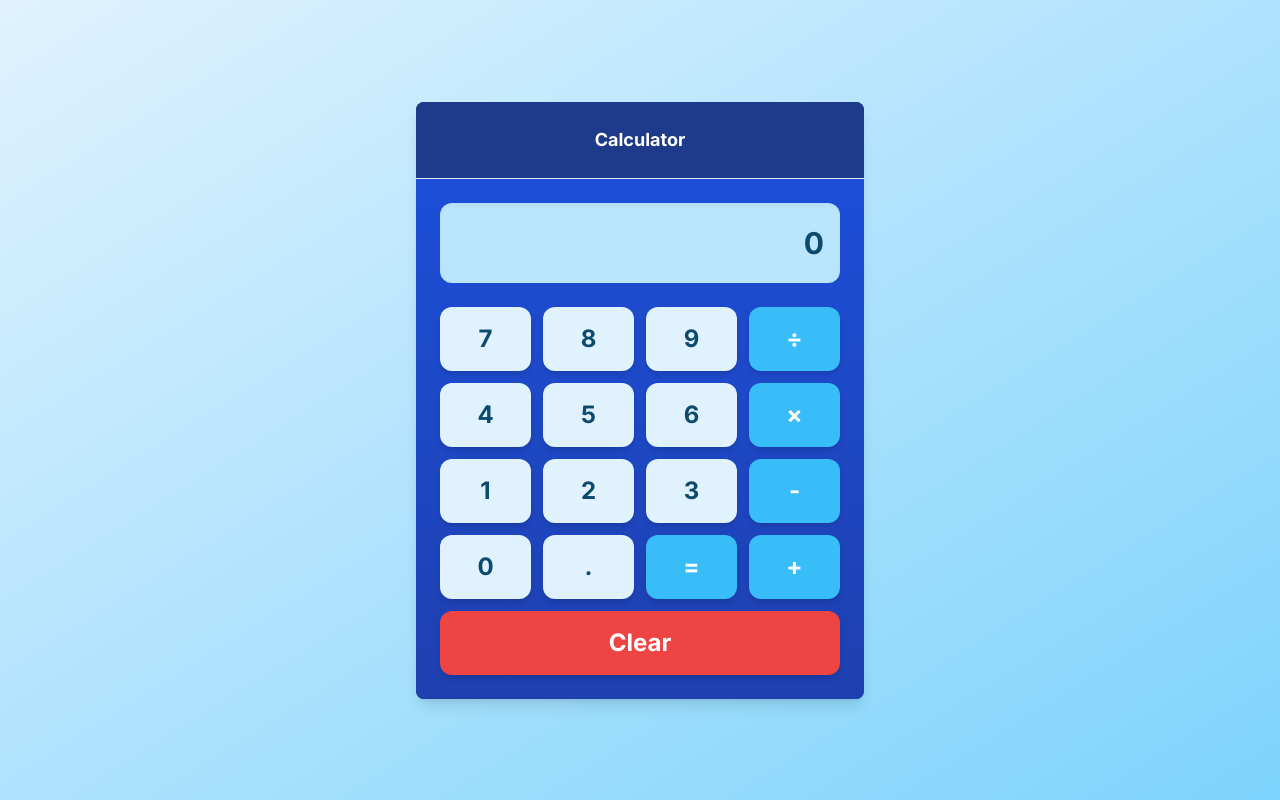
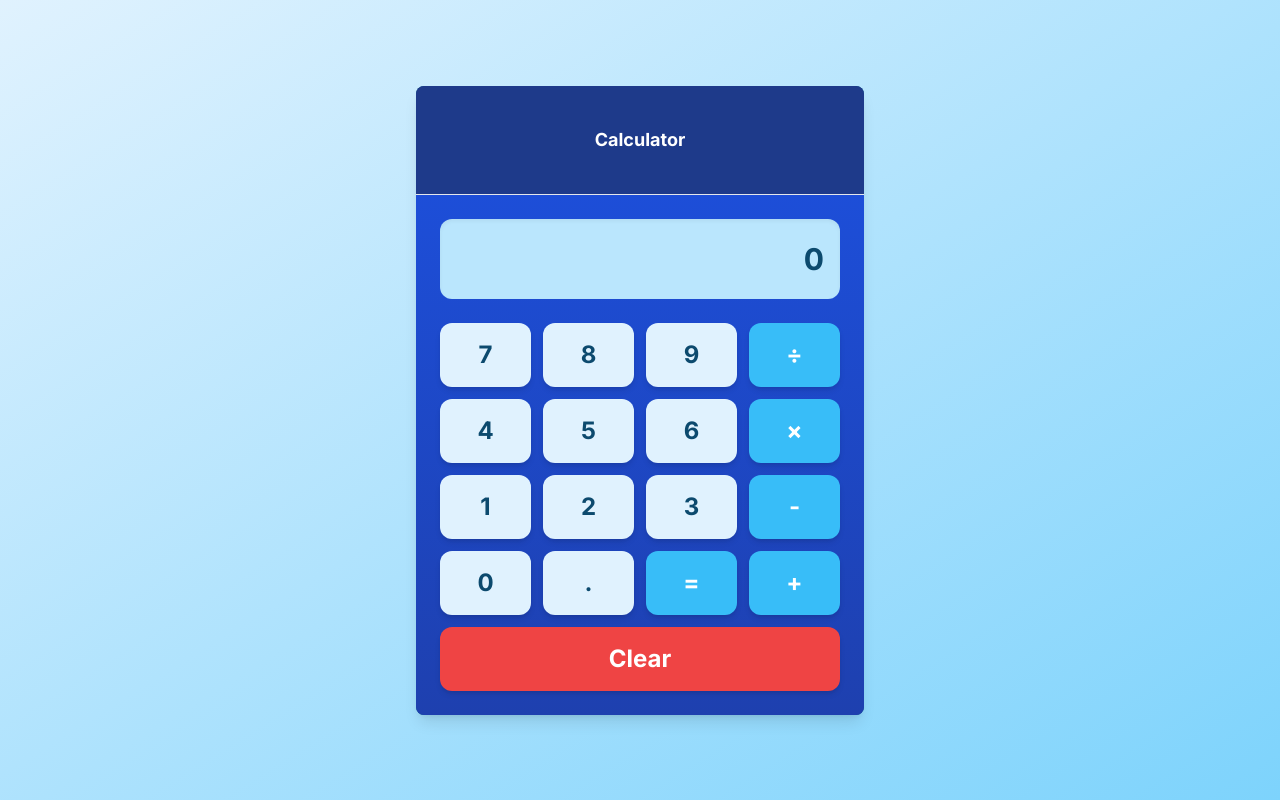
Before and after one commit to Hadil-Ben-Abdallah/Calculator, a Next.js app: page / in a window 1280 px wide. Built offline with nearby package versions, Linux system fonts and the light colour scheme.

Commit message:
Update title size

```diff
--- a/src/app/calculator/page.tsx
+++ b/src/app/calculator/page.tsx
@@ -73,7 +73,7 @@ export default function Calculator() {
     <div className="min-h-screen bg-gradient-to-br from-sky-100 to-sky-300 flex items-center justify-center p-4">
       <Card className="w-full max-w-md bg-sky-800 shadow-2xl rounded-3xl overflow-hidden transform perspective-1000 rotate-x-5">
         <CardHeader className="bg-blue-900 text-white p-6">
-          <CardTitle className="text-5xl font-bold text-center">Calculator</CardTitle>
+          <CardTitle className="text-[3rem] mt-4 mb-4 font-bold text-center">Calculator</CardTitle>
         </CardHeader>
         <CardContent className="p-6 bg-gradient-to-b from-blue-700 to-blue-800">
           <div className="bg-sky-200 p-4 rounded-xl mb-6 shadow-inner transform -rotate-x-3">
```
